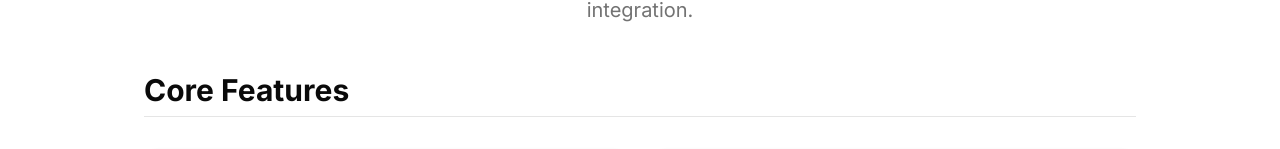
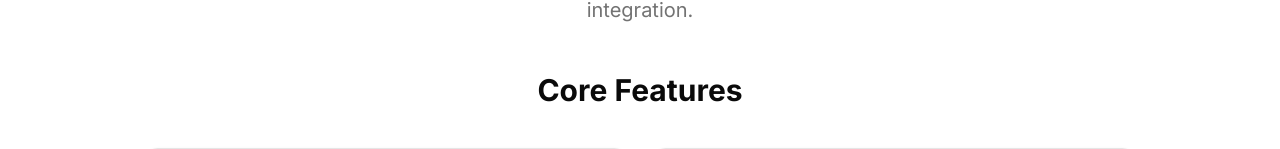
Before and after one commit to yuens1002/ecomm-ai-app, a Next.js app: page /about in a window 1280 px wide. Shown: the part 264-413 px from the top of the page. Built offline with nearby package versions, Linux system fonts and the light colour scheme; no server answers; the database is empty.

Commit message:
visual edit to improve legibiity

```diff
--- a/app/(site)/about/page.tsx
+++ b/app/(site)/about/page.tsx
@@ -40,7 +40,7 @@
       <div className="grid gap-12">
         {/* Core Features Section */}
         <section>
-          <h2 className="text-3xl font-bold mb-8 border-b pb-2">
+          <h2 className="text-3xl text-center font-bold mb-8 pb-2">
             Core Features
           </h2>
 
```
